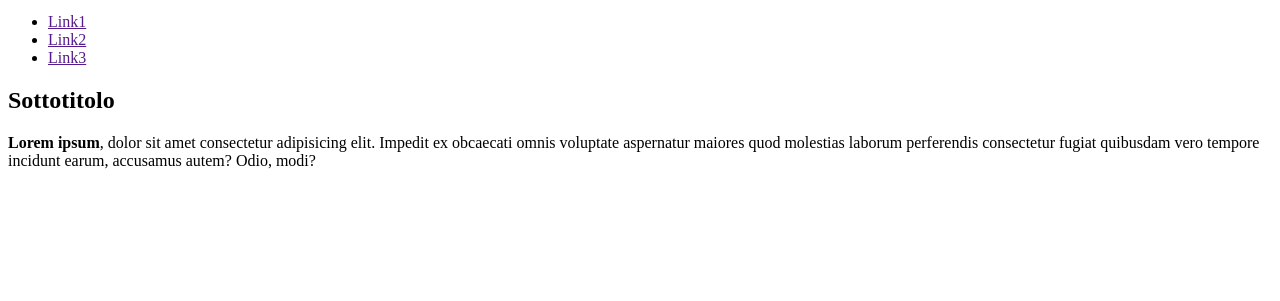
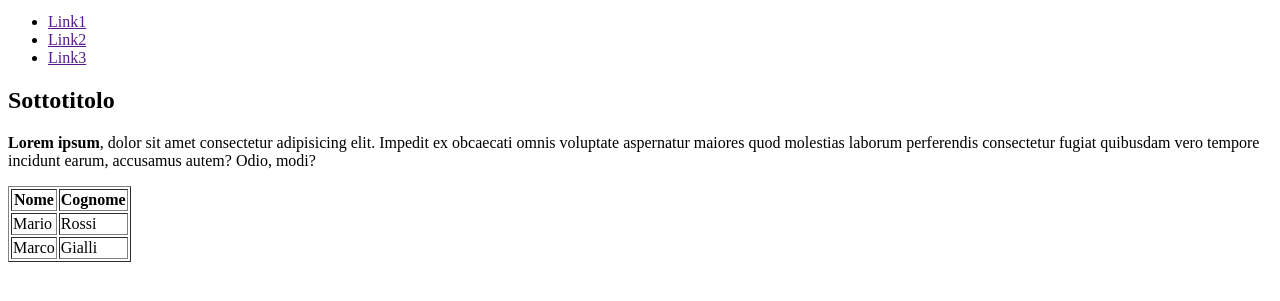
Before and after one commit to GiacomoMistretta/esercizio-GIT-singolo-Giacomo_Mistretta, a plain HTML site: page index.html in a window 1280 px wide. Shown: the part 119-420 px from the top of the page. Drawn offline with Linux system fonts and the light colour scheme.

Commit message:
Aggiunta tabella

```diff
--- a/index.html
+++ b/index.html
@@ -22,6 +22,29 @@
 
     <p><strong>Lorem ipsum</strong>, dolor sit amet consectetur adipisicing elit. Impedit ex obcaecati omnis voluptate aspernatur maiores quod molestias laborum perferendis consectetur fugiat quibusdam vero tempore incidunt earum, accusamus autem? Odio, modi?</p>
 
+    <table border="1">
+        <thead>
+            <tr>
+                <th>Nome</th>
+                <th>Cognome</th>
+            </tr>
+            <tbody>
+                <tr>
+                    <td>Mario</td>
+                    <td>Rossi</td>
+                </tr>
+                <tr>
+                    <td>Marco</td>
+                    <td>Gialli</td>
+                </tr>
+            </tbody>
+        </thead>
+
+
+
+    </table>
+
+
 
 </body>
 </html>
```
Lines whose indentation alone changed are shown as unchanged.
